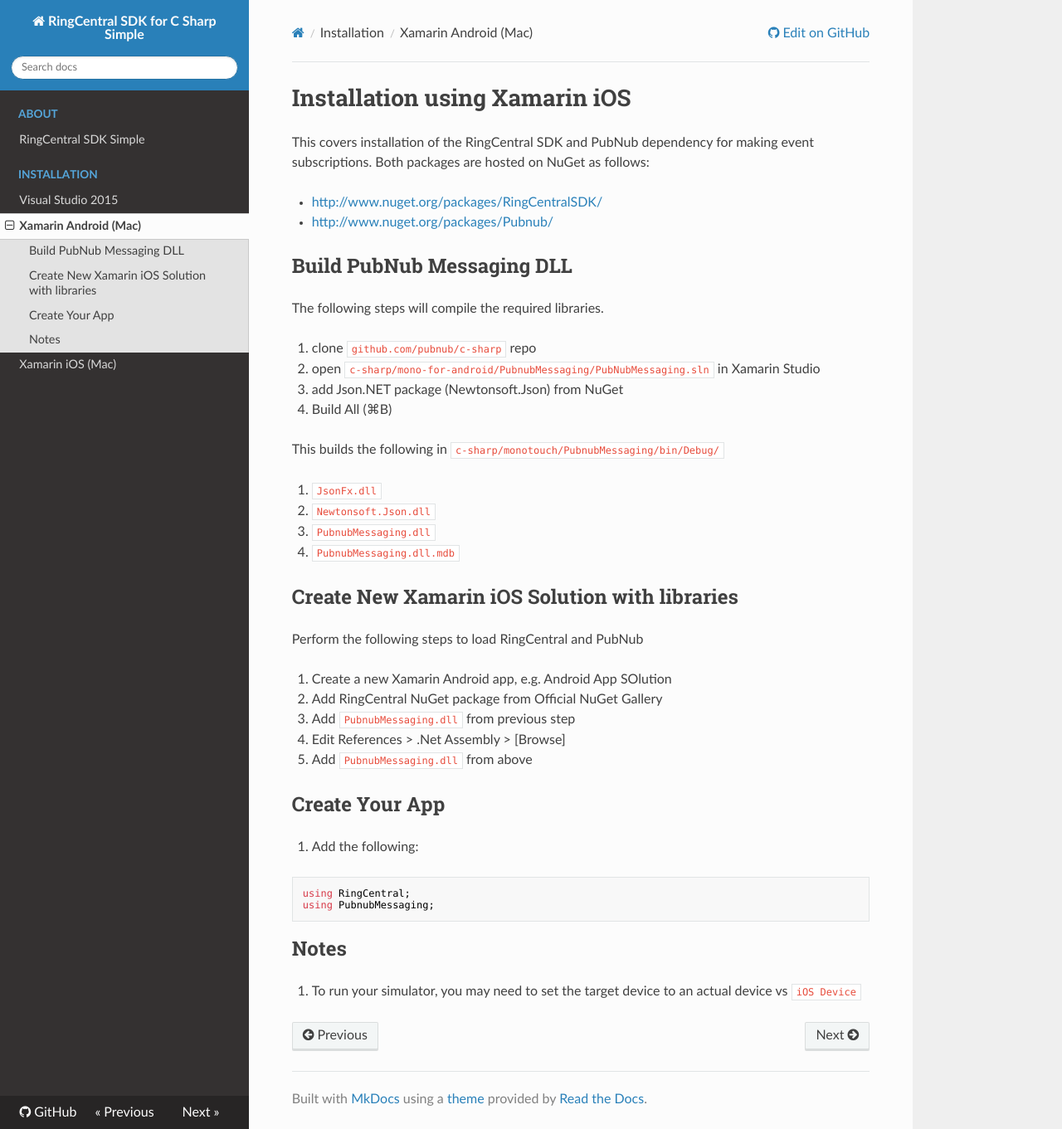
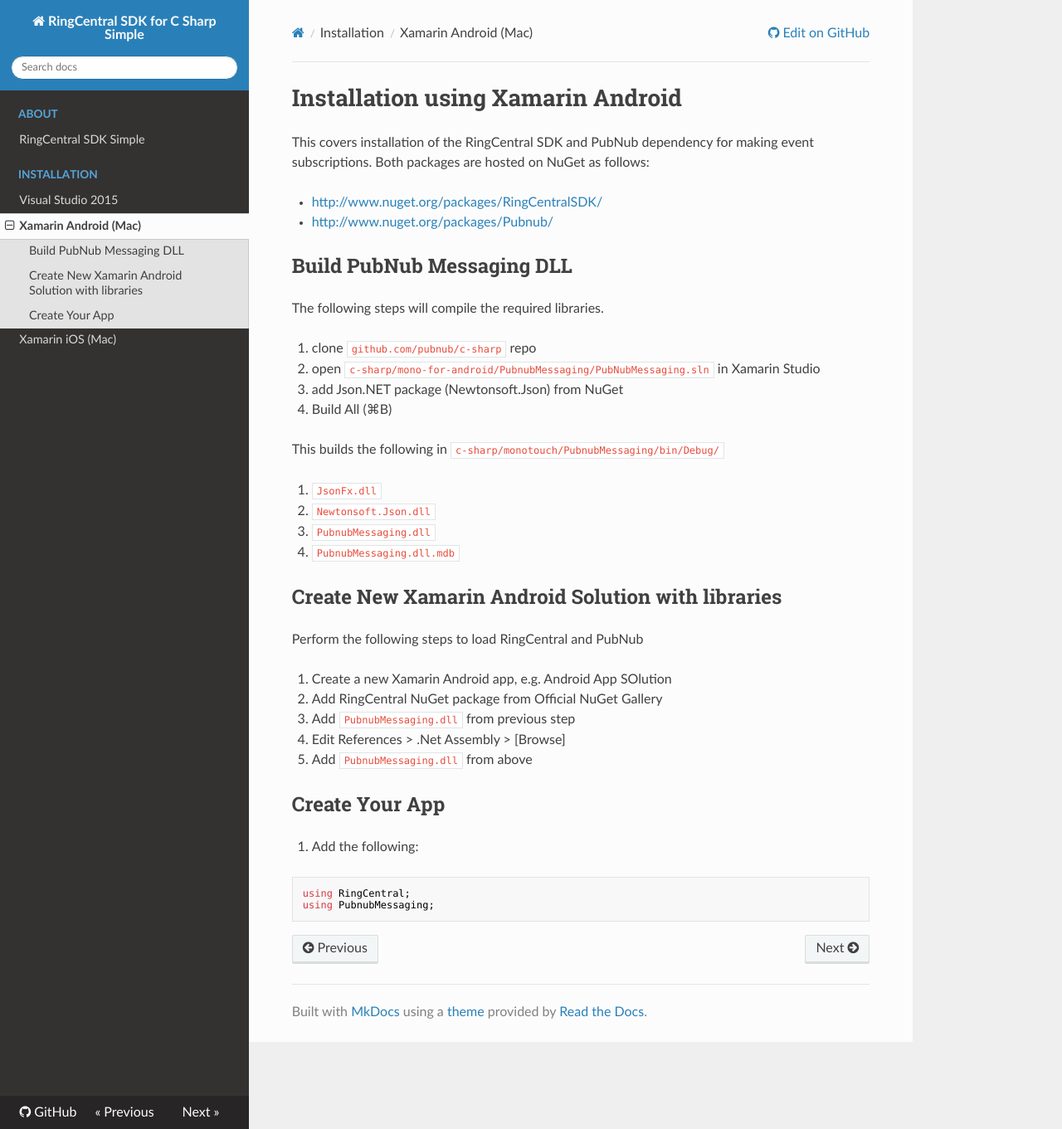
Before and after one commit to grokify/ringcentral-sdk-csharp-simple, an MkDocs documentation site: the page built from docs/installation/Xamarin-Android.md, in a window 1280 px wide and 1361 px high. Shown: the whole window at 83% size. Built offline with MkDocs 1.6.1, drawn with Linux system fonts in a browser that asks for light colours; nearby versions of some CDN libraries; old or Windows-style settings are respelled for this version of MkDocs.

Commit message:
update README.md

````diff
--- a/docs/installation/Xamarin-Android.md
+++ b/docs/installation/Xamarin-Android.md
@@ -1,4 +1,4 @@
-# Installation using Xamarin iOS
+# Installation using Xamarin Android
 
 This covers installation of the RingCentral SDK and PubNub dependency for making event subscriptions. Both packages are hosted on NuGet as follows:
 
@@ -21,7 +21,7 @@ This builds the following in `c-sharp/monotouch/PubnubMessaging/bin/Debug/`
 1. `PubnubMessaging.dll`
 1. `PubnubMessaging.dll.mdb`
 
-## Create New Xamarin iOS Solution with libraries
+## Create New Xamarin Android Solution with libraries
 
 Perform the following steps to load RingCentral and PubNub
 
@@ -39,7 +39,3 @@ Perform the following steps to load RingCentral and PubNub
 using RingCentral;
 using PubnubMessaging;
 ```
-
-## Notes
-
-1. To run your simulator, you may need to set the target device to an actual device vs `iOS Device`
````
